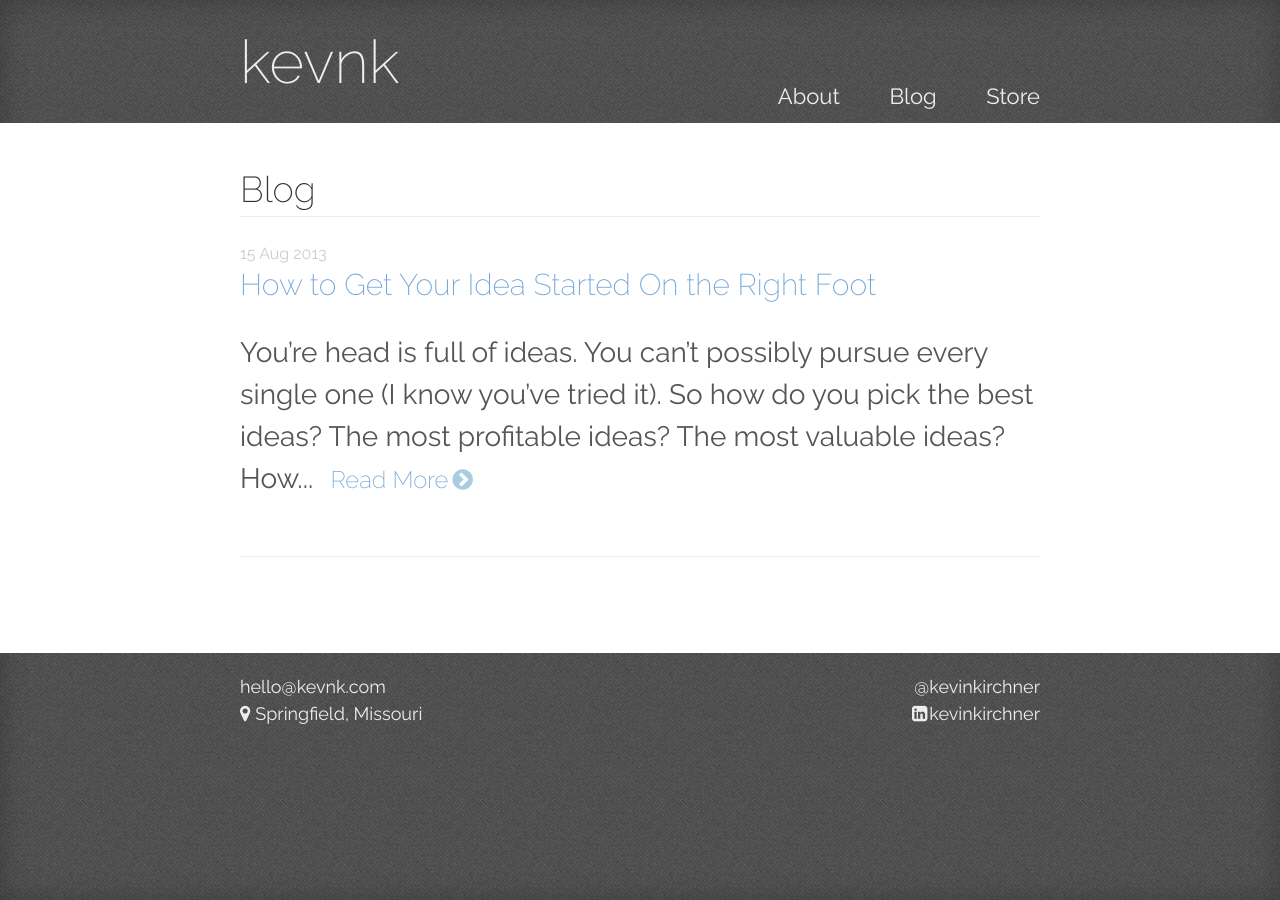
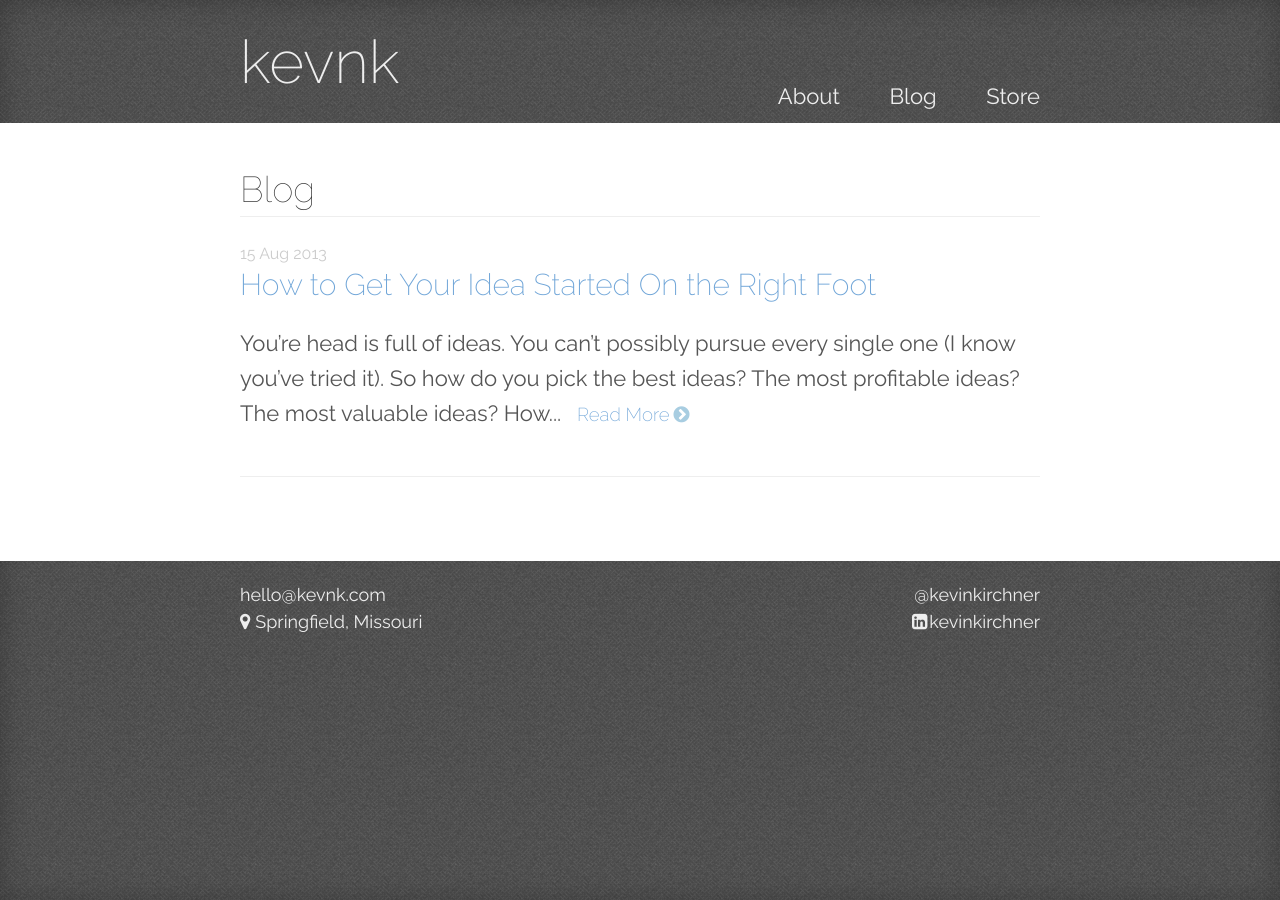
Before and after one commit to kevnk/kevnk.github.io, a Jekyll site: the page built from blog/index.html, in a window 1280 px wide. Built offline with Jekyll 4.4.1, drawn with Linux system fonts in a browser that asks for light colours; comment, search, counter and statistics services are not loaded.

Commit message:
fixing headers in posts

```diff
--- a/assets/css/main.css
+++ b/assets/css/main.css
@@ -79,7 +79,7 @@
 /* GLOBAL ========================================= */
 h1,h2,h3,h4,h5,h6 { color: #333; font-weight: 100; margin:0; line-height: 1.4; margin:.6em 0;}
 h3,h4,h5,h6 { font-weight: 700; color: #555; text-transform: uppercase;}
-main h1 { font-weight: 300; line-height: 1.5; border-bottom: 1px solid #eee; margin: .25em 0 .75em;}
+main h1 { font-weight: 100; line-height: 1.5; border-bottom: 1px solid #eee; margin: .25em 0 .75em;}
 h1 i, h2 i, h3 i, h4 i, h5 i, h6 i { color: #666;}
 
 /* HEADER =========================================== */
@@ -175,7 +175,8 @@
 main .post-title { margin-bottom: .25em;}
 main .post-date { font-size: 15px; margin-bottom: 2em; }
 .post,
-.blog-excerpt { color: #555; margin: 1em 0 2em; padding-bottom: 2em; border-bottom: 1px solid #eeeeee; font-size: 28px; line-height: 1.5; }
+.blog-excerpt { color: #555; margin: 1em 0 2em; padding-bottom: 2em; border-bottom: 1px solid #eeeeee; font-size: 28px; line-height: 1.6; }
+.blog-excerpt { font-size: 22px;}
 .post h1,
 .post h2,
 .post h3,
```
